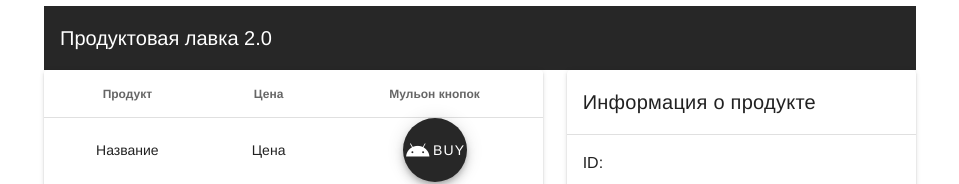
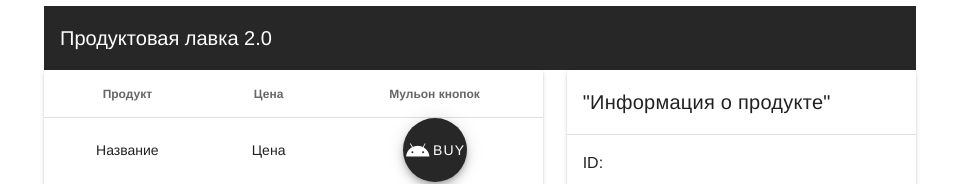
Before and after one commit to Anii555/API_OnlineShop_frontend, a Vue app: page / in a window 1280 px wide. Shown: the part 421-605 px from the top of the page, without its empty margins (160-1119 px from the left). Built offline with nearby package versions, Linux system fonts and the light colour scheme; no server answers.

Commit message:
Всё чотко

```diff
--- a/src/App.vue
+++ b/src/App.vue
@@ -97,17 +97,10 @@
                   </v-card>
                 </v-col>
                 <!-- Конец удачной вставки-->
-                <v-col
-                  v-for="item in itemsPerPage"
-                  :key="item.name"
-                  cols="12"
-                  sm="4"
-                  md="2"
-                  lg="5"
-                >
+                <v-col cols="12" sm="4" md="2" lg="5">
                   <v-card v-if="sel" class="relative">
                     <v-card-title class="subheading font-weight-bold">
-                      {{ "Информация о продукте" }}
+                      "Информация о продукте"
                     </v-card-title>
 
                     <v-divider></v-divider>
@@ -175,7 +168,7 @@ export default {
         },
       ],
       basket: [],
-      sel: [],
+      sel: {},
       itemsPerPage: 1,
     };
   },
```
